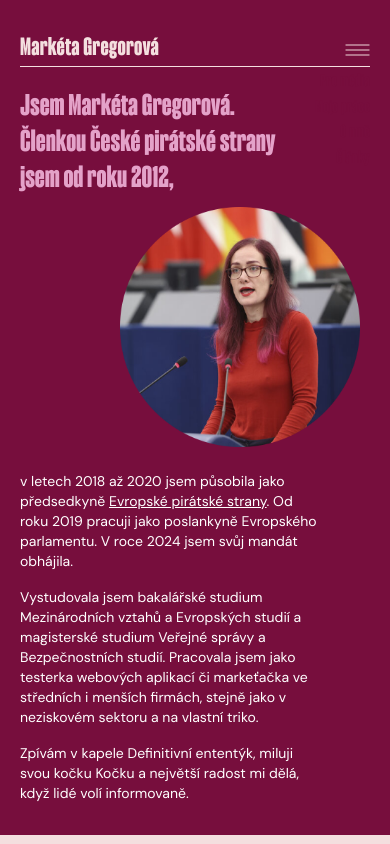
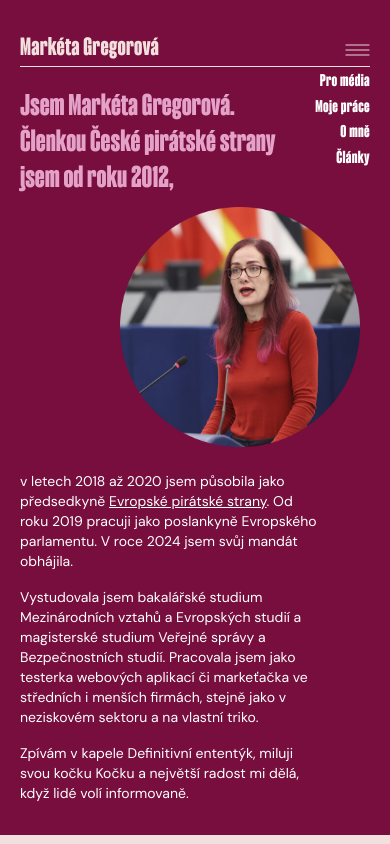
Before and after one commit to caroluxurians/mgreg, a Next.js app: page /o-mne in a window 390 px wide. Both pictures are taken after a click on the button 357 px from the left and 54 px from the top of the page. Shown: the top 844 px of the page. Built offline with nearby package versions, Linux system fonts and the light colour scheme.

Commit message:
hamburger menu style fix

```diff
--- a/app/components/HamburgerMenu.tsx
+++ b/app/components/HamburgerMenu.tsx
@@ -5,9 +5,12 @@ import { useState } from "react";
 import classNames from "classnames";
 import useCloseOnOutsideClick from "@/hooks/useCloseOnOutsideClick";
 import Link from "next/link";
+import { usePathname } from "next/navigation";
 import { sections } from "./Header";
 
 const HamburgerMenu = ({ borderColor = "border-medium-pink" }: { borderColor?: string }) => {
+  const pathname = usePathname();
+  const isOMne = pathname === "/o-mne";
   const id = "hamburger-menu";
   const [isOpen, setOpen] = useState(false);
   useCloseOnOutsideClick(id, setOpen);
@@ -39,11 +42,12 @@ const HamburgerMenu = ({ borderColor = "border-medium-pink" }: { borderColor?: s
           )}
 
       </button>
-      <div className={classNames(!isOpen && "hidden", "absolute z-5 right-5 top-17 font-heading text-medium-pink text-[17px] tracking-[0.34px] flex flex-col text-end")}>
+      <div className={classNames(!isOpen && "hidden", "font-heading text-[17px] tracking-[0.34px] absolute z-5 right-5 top-17 flex flex-col text-end")}>
         <div>
           {sections.map((section) => (
-            <Link href={section.sectionHref}>
-              <div key={section.sectionName} className="hover:text-white">{section.sectionName}
+            <Link href={`/${section.sectionHref}`} key={section.sectionName}>
+              <div className={classNames(isOMne ? "text-white" : "text-medium-pink", "hover:text-[#DF7AAE]")}>
+                {section.sectionName}
               </div>
             </Link>
           ))}
--- a/app/components/HeaderMobile.tsx
+++ b/app/components/HeaderMobile.tsx
@@ -1,18 +1,21 @@
 import classNames from "classnames";
+import Link from "next/link";
 import HamburgerMenu from "./HamburgerMenu";
 
 type HeaderMobileProps = {
   textColor?: string
   borderColor?: string
-}
+};
 
 const HeaderMobile = ({ textColor = "text-medium-pink", borderColor = "border-medium-pink" }: HeaderMobileProps) => {
   return (
     <div className="sm:flex sm:justify-center md:hidden">
       <div className={classNames(`flex justify-between items-end w-[350px] mx-auto mt-7 border-b ${borderColor} sm:w-[560px] sm:mx-0 mt-0`)}>
-        <div className={classNames(`font-heading ${textColor} text-[25px] tracking-[0.25px] sm:text-[30px]`)}>
-          Markéta Gregorová
-        </div>
+        <Link href="/">
+          <div className={classNames(`font-heading hover:text-[#DF7AAE] ${textColor} text-[25px] tracking-[0.25px] sm:text-[30px]`)}>
+            Markéta Gregorová
+          </div>
+        </Link>
         <HamburgerMenu borderColor={borderColor} />
       </div>
 
```
